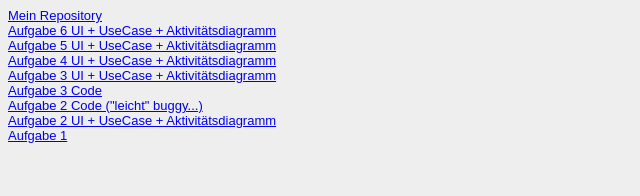
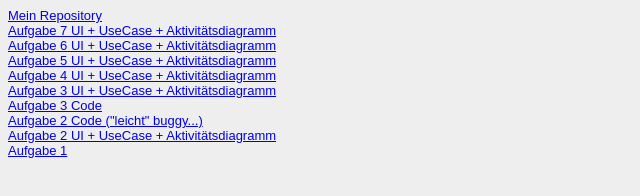
Before and after one commit to Seppel2014/EIA2, a plain HTML site: page steckbrief/steckbrief.htm in a window 1280 px wide. Shown: the whole page, without its empty margins (0-640 px from the left). Drawn offline with Linux system fonts and the light colour scheme.

Commit message:
Update steckbrief.htm

```diff
--- a/steckbrief/steckbrief.htm
+++ b/steckbrief/steckbrief.htm
@@ -13,6 +13,8 @@ body {
 </head>
 <body>
 	<a href="https://github.com/Seppel2014/EIA2" target="_blank">Mein Repository</a>
+	<br>
+	<a href="https://Seppel2014.github.io/EIA2/A07/A07.pdf" target="_blank">Aufgabe 7 UI + UseCase + Aktivitätsdiagramm </a>
 	<br>
 	<a href="https://Seppel2014.github.io/EIA2/A06/A06.pdf" target="_blank">Aufgabe 6 UI + UseCase + Aktivitätsdiagramm </a>
 	<br>
```
